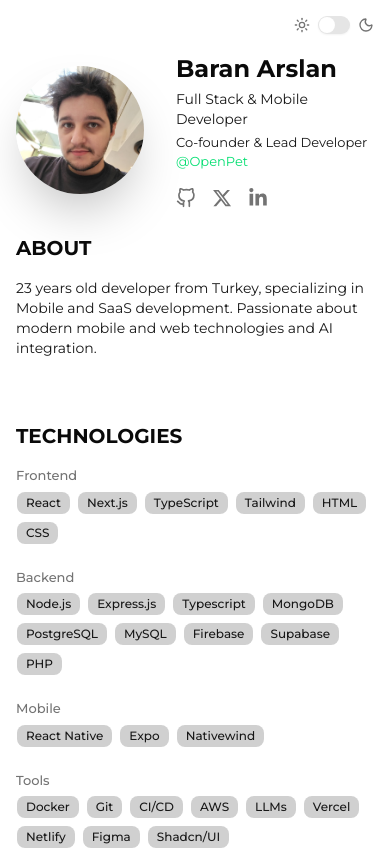
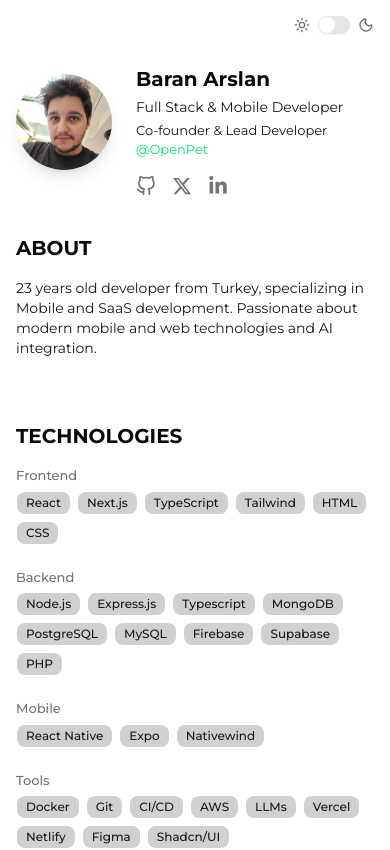
Before and after one commit to thebarslan/baran, a Next.js app: page / in a window 390 px wide. Shown: the top 850 px of the page. Built offline with nearby package versions, Linux system fonts and the light colour scheme.

Commit message:
Project text's font sizes have been changed

```diff
--- a/components/Profile.tsx
+++ b/components/Profile.tsx
@@ -6,18 +6,18 @@
 import Link from "next/link";
 const Profile = () => {
    return (
-      <div className="profile flex gap-8 h-[128px]">
-         <div className="profile-image-container h-32 w-32 shrink-0">
+      <div className="profile flex lg:gap-8 gap-6 h-[128px]">
+         <div className="profile-image-container lg:h-32 lg:w-32 w-24 h-32 shrink-0 lg:mt-0 mt-2">
             <Image
                src={ProfieImage}
                alt="Profile"
                width={128}
                height={128}
-               className="rounded-full h-32 w-32 shadow-2xl object-cover shrink-0"
+               className="rounded-full lg:h-32 lg:w-32 w-24 h-24 shadow-lg object-cover shrink-0"
             />
          </div>
          <div className="profile-info-container flex flex-col gap-1 justify-center">
-            <h1 className="text-2xl font-bold">Baran Arslan</h1>
+            <h1 className="lg:text-2xl text-xl font-bold">Baran Arslan</h1>
             <p className="text-sm text-secondary-foreground">
                Full Stack & Mobile Developer
             </p>
```
